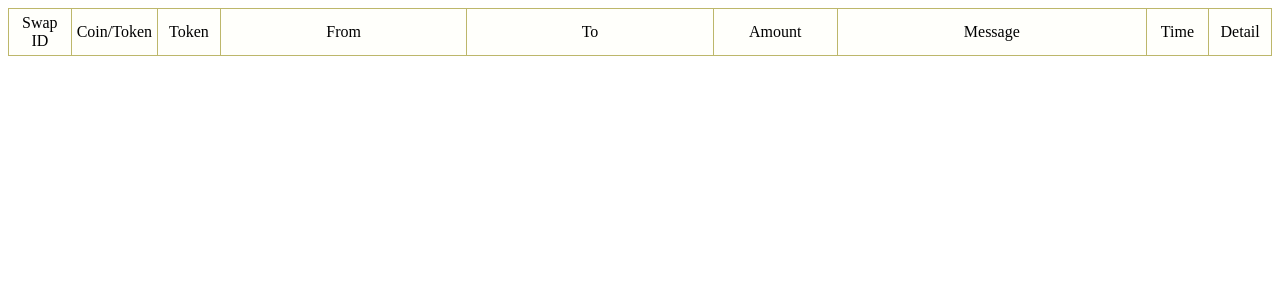
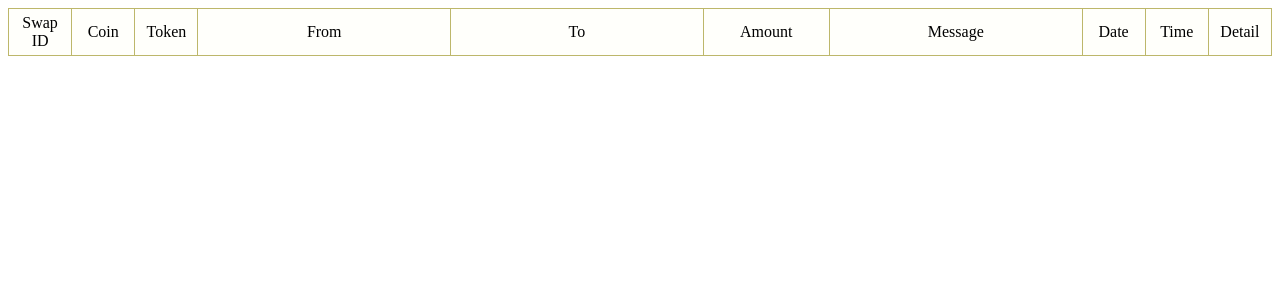
Before and after one commit to mvshub/mvs_SwapService, a Python web app: template services/templates/address.html in a window 1280 px wide. Shown: the top 300 px of the page. Run offline with Jinja, Linux system fonts and the light colour scheme; the template is opened without the code that fills it, so the values that code supplies are empty; some libraries are stand-ins or nearby versions.

Commit message:
update html

```diff
--- a/services/service.py
+++ b/services/service.py
@@ -130,6 +130,7 @@ class MainService(IService):
                 record['from'] = r.from_address
                 record['to'] = r.to_address
                 record['amount'] = r.amount
+                record['date'] = r.date
                 record['time'] = "%d:%d:%d" % (r.time//10000, r.time//100%100, r.time%100)
                 record['tx_height'] = r.tx_height
                 record['message'] = constants.ProcessStr(
--- a/services/templates/address.html
+++ b/services/templates/address.html
@@ -11,12 +11,13 @@
 
         <table >
             <td align="center" width="5%"> Swap ID </td>
-            <td align="center" width="5%"> Coin/Token </td>
+            <td align="center" width="5%"> Coin </td>
             <td align="center" width="5%"> Token </td>
             <td align="center" width="20%"> From</td>
             <td align="center" width="20%"> To </td>
             <td align="center" width="10%"> Amount </td>
-            <td align="center" width="25%"> Message </td>
+            <td align="center" width="20%"> Message </td>
+            <td align="center" width="5%"> Date </td>
             <td align="center" width="5%"> Time </td>
             <td align="center" width="5%"> Detail</td>
 
@@ -41,7 +42,12 @@
                   </a>
               </td>
               <td align="right"> {{ value["amount"] }} </td>
-                <td align="center" style="{{ 'background-color:#fffffb;' if value['finish']==0 }}"> {{ value["message"] }} </td>
+              <td align="center" > {{ value["message"] }} </td>
+              <td align="center">
+                  <a href= "{{ url_for( 'swap_date', date=value['date']) }}">
+                      {{ value["date"] }}
+                  </a>
+              </td>
               <td align="center"> {{ value["time"] }} </td>
               <td align="center">
                   <a href= "{{ url_for( 'swap_raw' , tx_from=value['tx_from'] ) }}">
--- a/services/templates/swap.html
+++ b/services/templates/swap.html
@@ -27,7 +27,11 @@
                 <td align="right"> {{ value.to_address }} </td>
                 <td align="right"> {{ value.amount }} </td>
                 <td align="right"> {{ value.tx_height }} </td>
-                <td align="center"> {{ value.date }} </td>
+                <td align="center">
+                        <a href= "{{ url_for( 'swap_date', date=value.date) }}">
+                            {{ value.date }}
+                        </a>
+                </td>
                 <td align="center"> {{ value.time }} </td>
             </tr>
             {% endfor %}
--- a/services/templates/token.html
+++ b/services/templates/token.html
@@ -35,7 +35,11 @@
                 </td>
                 <td align="right"> {{ value.amount }} </td>
                 <td align="right"> {{ value.tx_height }} </td>
-                <td align="center"> {{ value.date }} </td>
+                <td align="center">
+                        <a href= "{{ url_for( 'swap_date', date=value.date) }}">
+                            {{ value.date }}
+                        </a>
+                </td>
                 <td align="center"> {{ value.time }} </td>
             </tr>
             {% endfor %}
--- a/services/templates/transaction.html
+++ b/services/templates/transaction.html
@@ -72,7 +72,11 @@
                   <td align="center"> {{ value.tx_hash }} </td>
                   <td align="center"> {{ value.confirm_status }} </td>
                   <td align="center"> {{ value.status }} </td>
-                  <td align="center"> {{ value.date }} </td>
+                  <td align="center">
+                      <a href= "{{ url_for( 'swap_date', date=value.date) }}">
+                          {{ value.date }}
+                      </a>
+                  </td>
                   <td align="center"> {{ value.time }} </td>
                   <td align="center"> {{ value.message }} </td>
               </tr>
```
Lines whose indentation alone changed are shown as unchanged.
